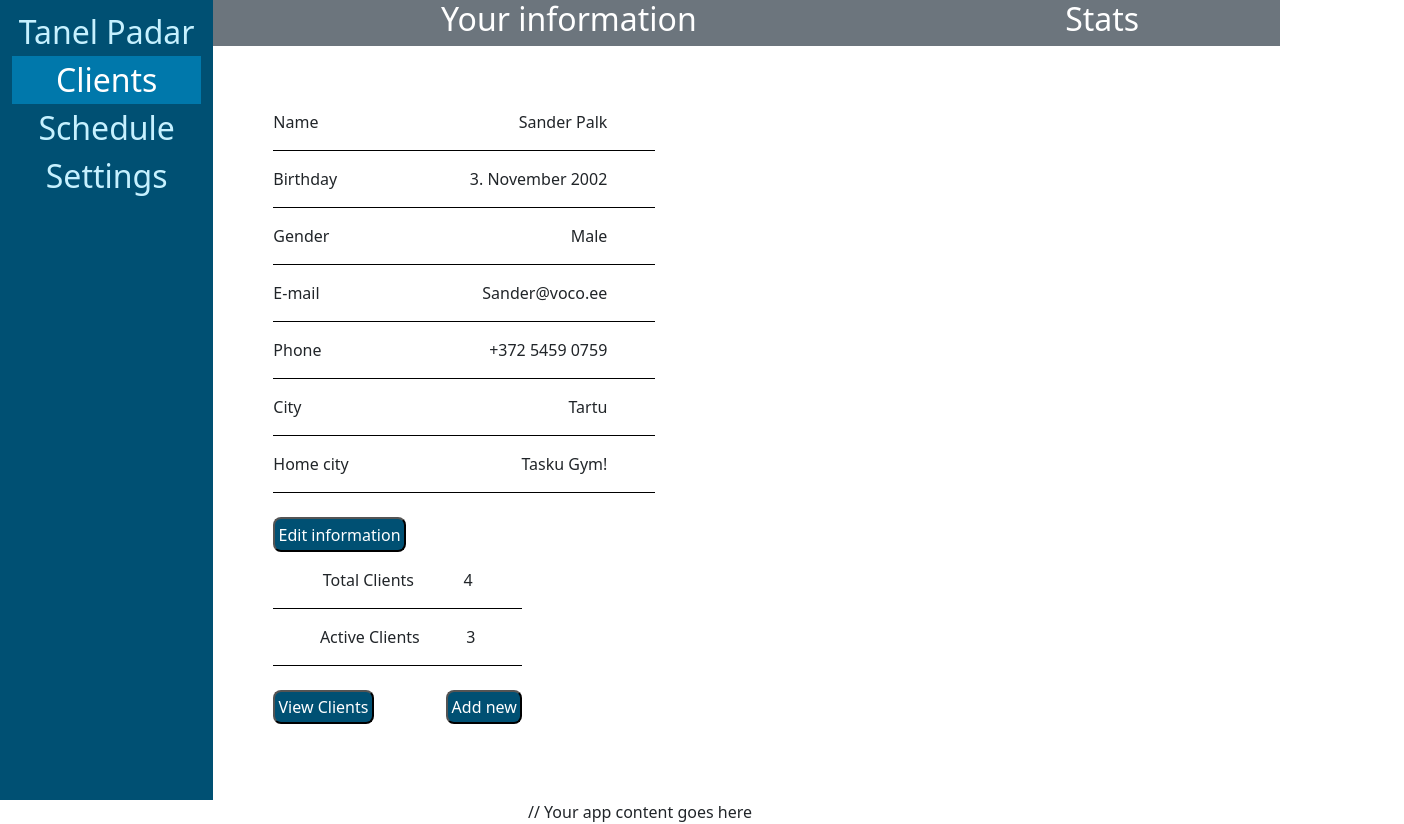
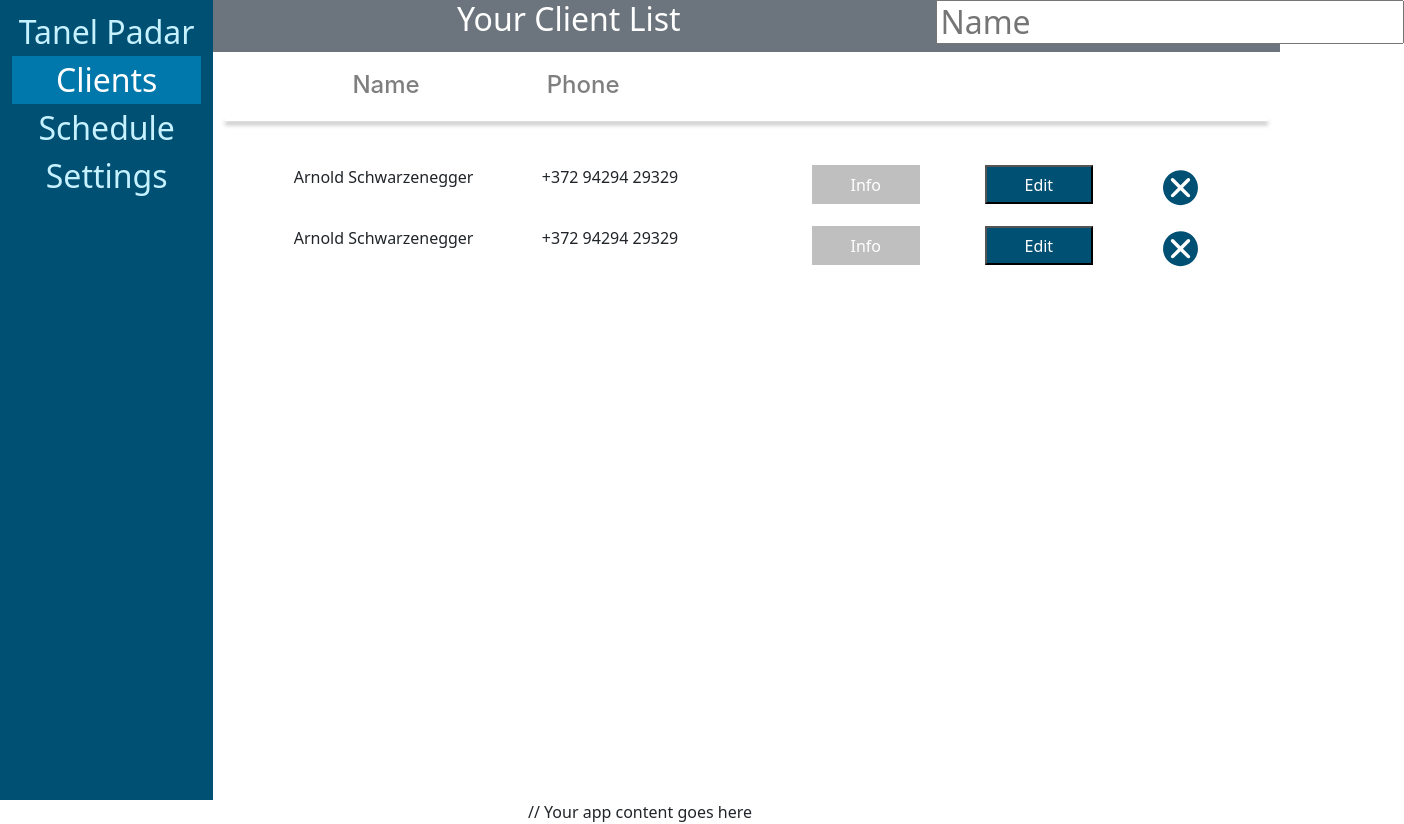
Before and after one commit to TanelPadar/fitnet, a React (Create React App) app: page / in a window 1280 px wide. Both pictures are taken after a click on the link "Clients". Shown: the whole page, 1404 px wide, since content can reach past the window. Built offline with nearby package versions, Linux system fonts and the light colour scheme.

Commit message:
Clients page killed

```diff
--- /dev/null
+++ b/src/components/Clients.js
@@ -0,0 +1,57 @@
+
+import React from 'react';
+import 'bootstrap/dist/css/bootstrap.min.css';
+import '../css/main.css';
+import Deletebtn from '../Images/deletebtn.svg';
+
+
+
+function Clients ({ handleItemClick }) {
+
+    const handleClick = () => {
+        handleItemClick('clients');
+    };
+
+    return(
+        <div>
+            <div class="row bg-secondary">
+                <div className="col-8 h2 text-white">Your Client List</div>
+                <div className="col-4 h2 text-white"><input type="text" placeholder="Name"></input></div>
+            </div>
+            <div className="d-flex align-items-center client-headers">
+                <div className="d-flex justify-content-evenly w-50">
+                    <p className="m-0">Name</p>
+                    <p className="m-0">Phone</p>
+                </div>
+            </div>
+            <div className="d-block mt-5">
+                <div className="d-flex mb-3">
+                    <div className="d-flex justify-content-evenly w-50">
+                        <p className="m-0">Arnold Schwarzenegger</p>
+                        <p className="m-0">+372 94294 29329</p>
+                    </div>
+                    <div className="d-flex justify-content-evenly w-50">
+                        <div className="d-flex"><button type="button" className="clients-info-btn">Info</button></div>
+                        <button type="button" className="clients-edit-btn">Edit</button>
+                        <img src={Deletebtn} alt="delete_button" />
+                    </div>
+                </div>
+                <div className="d-flex mb-3">
+                    <div className="d-flex justify-content-evenly w-50">
+                        <p className="m-0">Arnold Schwarzenegger</p>
+                        <p className="m-0">+372 94294 29329</p>
+                    </div>
+                    <div className="d-flex justify-content-evenly w-50">
+                        <div className="d-flex"><button type="button" className="clients-info-btn">Info</button></div>
+                        <div className="d-flex"><button type="button" className="clients-edit-btn">Edit</button></div>
+                        <img src={Deletebtn} alt="delete_button" />
+                    </div>
+                </div>
+            </div>
+        </div>
+
+
+    )
+}
+
+export default Clients;
--- a/src/components/Profile.js
+++ b/src/components/Profile.js
@@ -5,7 +5,7 @@ import '../css/main.css';
 
 
 
-function Profile () {
+function Profile ({ activeItem}) {
 
 
 
@@ -64,10 +64,7 @@ function Profile () {
                         <button type="button" className="profile-btn ">Add new</button>
                     </div>
                 </div>
-
             </div>
-
-
         </div>
 
 
--- a/src/components/Sidebar.js
+++ b/src/components/Sidebar.js
@@ -1,27 +1,58 @@
 
 
-import React from 'react';
+import React, {useState} from 'react';
 import 'bootstrap/dist/css/bootstrap.min.css';
 import '../css/main.css';
 import Profile from "./Profile";
+import Clients from "./Clients";
 
 
 
 const Sidebar = () => {
+    const [activeItem, setActiveItem] = useState('profile');
+
+    const handleItemClick = (item) => {
+        setActiveItem(item);
+    };
     return (
        <div className="container-fluid">
            <div className="row">
            <div className="col-2 vh-100 sidebar">
                <nav className="d-flex flex-column mt-2">
-                   <a href="#">Tanel Padar</a>
-                   <a href="#">Clients</a>
-                   <a href="#">Schedule</a>
-                   <a href="#">Settings</a>
+                   <a
+                       className={activeItem === 'profile' ? 'profile-item active' : 'profile-item'}
+                       href="#"
+                       onClick={() => handleItemClick('profile')}
+                   >
+                       Tanel Padar
+                   </a>
+                   <a
+                       className={activeItem === 'clients' ? 'active' : ''}
+                       href="#"
+                       onClick={() => handleItemClick('clients')}
+                   >
+                       Clients
+                   </a>
+                   <a
+                       className={activeItem === 'schedule' ? 'active' : ''}
+                       href="#"
+                       onClick={() => handleItemClick('schedule')}
+                   >
+                       Schedule
+                   </a>
+                   <a
+                       className={activeItem === 'settings' ? 'active' : ''}
+                       href="#"
+                       onClick={() => handleItemClick('settings')}
+                   >
+                       Settings
+                   </a>
+               </nav>
 
-               </nav>
            </div>
            <div className="col-10">
-            <Profile/>
+               {activeItem === 'profile' && <Profile activeItem={activeItem} />}
+               {activeItem === 'clients' && <Clients activeItem={activeItem} />}
            </div>
            </div>
        </div>
--- a/src/css/main.css
+++ b/src/css/main.css
@@ -9,6 +9,10 @@
 }
 
 .sidebar nav a:focus {
+    color:white;
+    background:#0078AB ;
+}
+.sidebar nav a:active {
     color:white;
     background:#0078AB ;
 }
@@ -28,3 +32,44 @@
     padding: 0.2rem 0.2rem 0.2rem 0.2rem;
     border-radius: 0.5rem;
 }
+
+.client-headers {
+    font-family: 'Inter';
+    font-style: normal;
+    font-weight: 500;
+    font-size: 24px;
+    line-height: 29px;
+    /* identical to box height */
+
+
+    color: rgba(0, 0, 0, 0.5);
+    height: 4.063rem;
+    border-width: 0 0 4px 0;
+    position: relative;
+
+}
+
+.client-headers::after {
+    content: "";
+    position: absolute;
+    left: 0;
+    bottom: -4px;
+    width: 100%;
+    height: 4px;
+    box-shadow: 0px 4px 4px rgba(0, 0, 0, 0.25);
+}
+
+.clients-edit-btn {
+    width: 108px;
+    height: 39px;
+    background-color: #005073;
+    color: white;
+}
+
+.clients-info-btn {
+    width: 108px;
+    height: 39px;
+    background: rgba(0, 0, 0, 0.25);
+    border: none;
+    color: white;
+}
```
Also changed, not shown: src/Images/deletebtn.svg (added).
